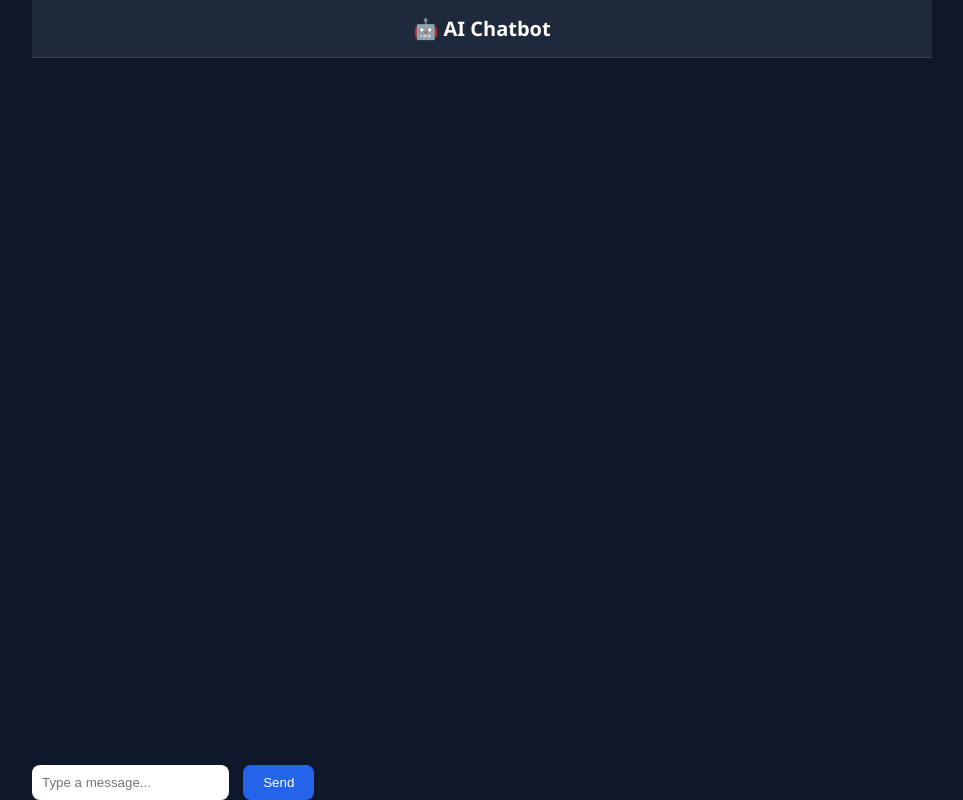
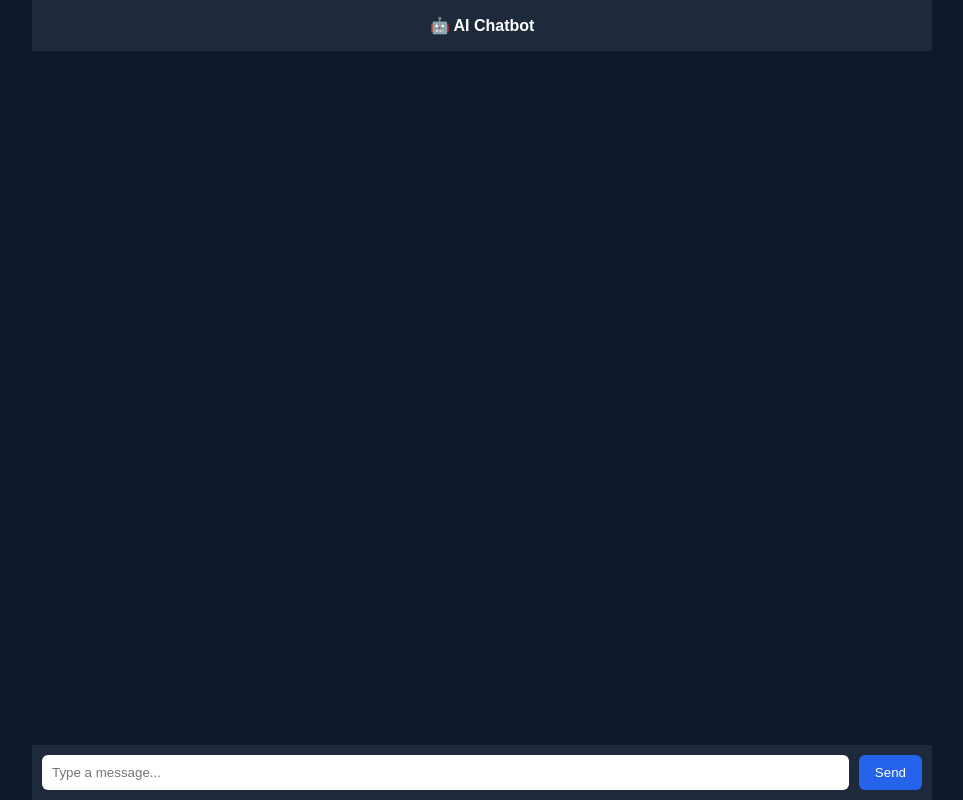
Before and after one commit to bascom259/azure_app, a Flask app: page / in a window 1280 px wide. Shown: the whole page, without its empty margins (158-1121 px from the left). Run offline with Flask 3, Linux system fonts and the light colour scheme; some libraries are stand-ins or nearby versions.

Commit message:
Update style.css

```diff
--- a/static/style.css
+++ b/static/style.css
@@ -1,7 +1,7 @@
 body {
     margin: 0;
-    font-family: 'Segoe UI', sans-serif;
     background: #0f172a;
+    font-family: Arial, sans-serif;
     color: white;
 }
 
@@ -15,83 +15,93 @@ body {
 }
 
 .chat-header {
+    padding: 16px;
     text-align: center;
-    padding: 15px;
-    font-size: 20px;
     font-weight: bold;
     background: #1e293b;
-    border-bottom: 1px solid #334155;
 }
 
 #chat-box {
     flex: 1;
+    overflow-y: auto;
     padding: 20px;
-    overflow-y: auto;
 }
 
-.user-msg {
+/* Messages */
+.message {
+    padding: 14px;
+    border-radius: 12px;
+    margin: 10px 0;
+    max-width: 75%;
+    line-height: 1.6;
+}
+
+.user {
     background: #2563eb;
-    padding: 12px 16px;
-    border-radius: 15px;
-    margin: 10px 0;
-    max-width: 70%;
     margin-left: auto;
 }
 
-.bot-msg {
+.bot {
     background: #1e293b;
-    padding: 15px;
-    border-radius: 15px;
-    margin: 10px 0;
-    max-width: 75%;
 }
 
-/* 🔥 Markdown Styling */
-.bot-msg h1, .bot-msg h2, .bot-msg h3 {
-    margin-top: 10px;
+/* Markdown styling */
+.message h1, .message h2, .message h3 {
+    margin: 10px 0;
 }
 
-.bot-msg p {
-    margin: 8px 0;
-    line-height: 1.5;
+.message p {
+    margin: 6px 0;
 }
 
-.bot-msg ul, .bot-msg ol {
-    margin-left: 20px;
+.message ul {
+    padding-left: 20px;
 }
 
-.bot-msg li {
-    margin: 5px 0;
+/* Code block */
+pre {
+    position: relative;
+    background: #0b1220;
+    padding: 12px;
+    border-radius: 8px;
+    overflow-x: auto;
 }
 
-.bot-msg strong {
-    color: #60a5fa;
+/* Copy button */
+.copy-btn {
+    position: absolute;
+    top: 8px;
+    right: 8px;
+    background: #334155;
+    border: none;
+    color: white;
+    padding: 4px 8px;
+    cursor: pointer;
+    border-radius: 6px;
+    font-size: 12px;
 }
 
-.input-area {
+/* Input */
+.input-box {
     display: flex;
     padding: 10px;
     background: #1e293b;
 }
 
-input {
+.input-box input {
     flex: 1;
     padding: 10px;
+    border-radius: 6px;
     border: none;
     outline: none;
-    border-radius: 8px;
 }
 
-button {
+.input-box button {
     margin-left: 10px;
-    padding: 10px 20px;
+    padding: 10px 16px;
+    background: #2563eb;
     border: none;
-    background: #2563eb;
     color: white;
-    border-radius: 8px;
+    border-radius: 6px;
     cursor: pointer;
 }
-
-button:hover {
-    background: #1d4ed8;
-}
```
